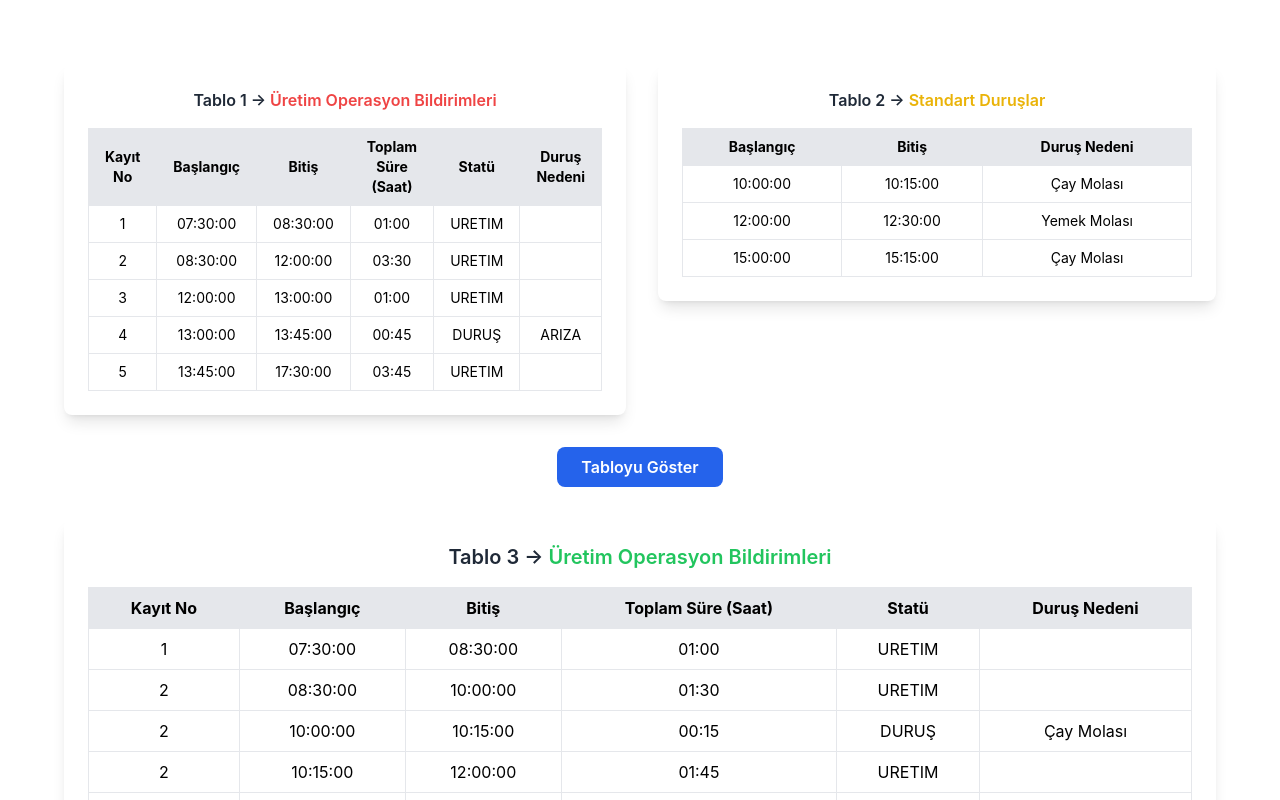
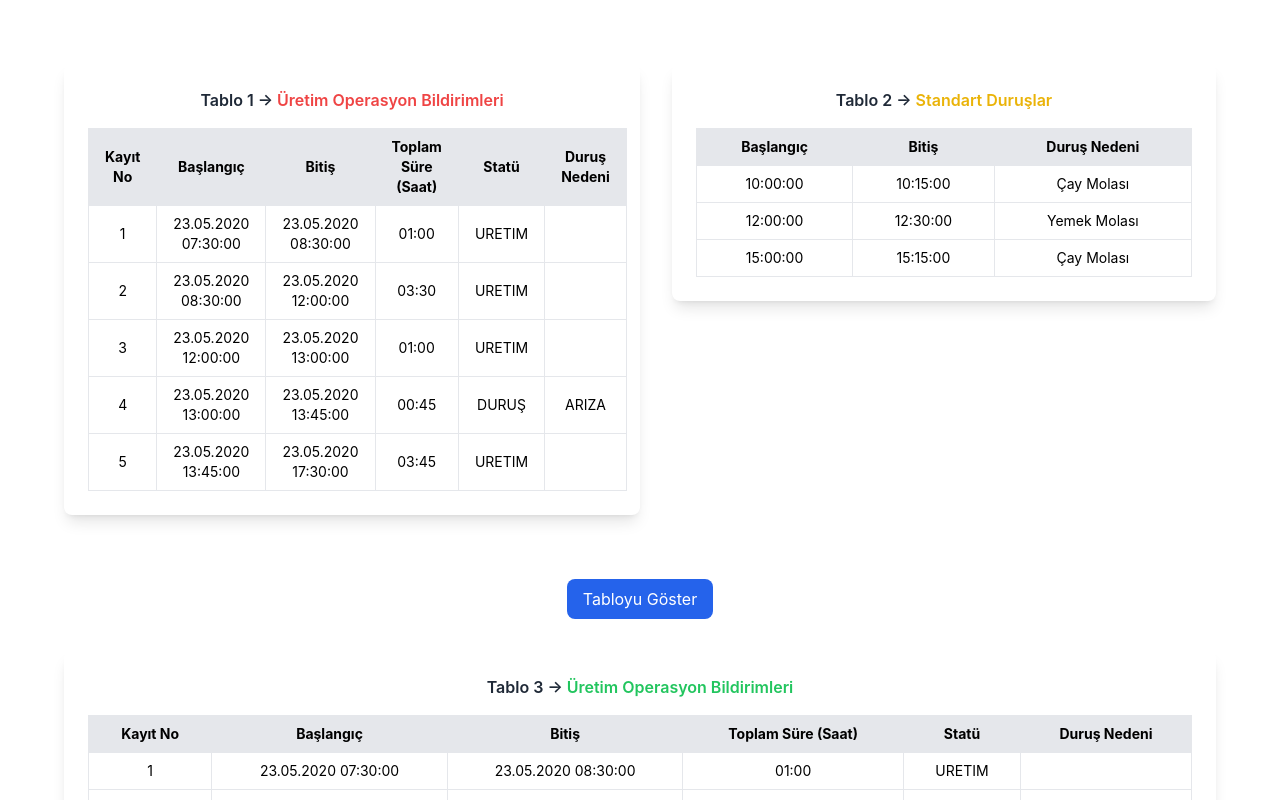
Before and after one commit to ilyaskoccc/dinamoPlus, a React (Vite) app: page / in a window 1280 px wide. Both pictures are taken after a click on the button "Tabloyu Göster". Shown: the top 800 px of the page. Built offline with nearby package versions, Linux system fonts and the light colour scheme.

Commit message:
Project is done.

```diff
--- a/package.json
+++ b/package.json
@@ -10,6 +10,7 @@
     "preview": "vite preview"
   },
   "dependencies": {
+    "date-fns": "^4.1.0",
     "react": "^18.3.1",
     "react-dom": "^18.3.1"
   },
--- a/src/App.jsx
+++ b/src/App.jsx
@@ -1,7 +1,7 @@
 import React, { useState } from "react";
+import { format } from "date-fns";
 import "./App.css";
 
-// Function to calculate the duration in "HH:MM" format
 const calculateDuration = (startDate, endDate) => {
   const start = new Date(`2020-05-23T${startDate}`);
   const end = new Date(`2020-05-23T${endDate}`);
@@ -77,7 +77,7 @@ function App() {
   ]);
   const [combinedData, setCombinedData] = useState([]);
   const [showCombinedTable, setShowCombinedTable] = useState(false);
-  // Function to merge production data and standard stops
+
   const mergeData = () => {
     const allData = [
       ...table1Data.map((item) => ({
@@ -94,19 +94,16 @@ function App() {
       })),
     ];
 
-    // Create combined data by splitting production and stop data
     const combined = [];
 
     table1Data.forEach((item) => {
       const productionStart = new Date(`2020-05-23T${item.startDate}`);
       const productionEnd = new Date(`2020-05-23T${item.endDate}`);
 
-      // Check for breaks and split production accordingly
       table2Data.forEach((stop) => {
         const stopStart = new Date(`2020-05-23T${stop.startDate_2}`);
         const stopEnd = new Date(`2020-05-23T${stop.endDate_2}`);
 
-        // If the production time overlaps with a stop time, split accordingly
         if (productionStart < stopEnd && productionEnd > stopStart) {
           if (productionStart < stopStart) {
             combined.push({
@@ -140,7 +137,6 @@ function App() {
         }
       });
 
-      // If no break, keep the full production time
       if (
         combined.filter((entry) => entry.type === "production").length === 0
       ) {
@@ -148,7 +144,6 @@ function App() {
       }
     });
 
-    // Manually add the "ARIZA" row if not already included
     table1Data.forEach((item) => {
       if (
         item.stopInfo === "ARIZA" &&
@@ -158,7 +153,6 @@ function App() {
       }
     });
 
-    // Sort by start date
     combined.sort((a, b) => {
       const dateA = new Date(`2020-05-23T${a.startDate}`);
       const dateB = new Date(`2020-05-23T${b.startDate}`);
@@ -198,8 +192,18 @@ function App() {
               {table1Data.map((item, index) => (
                 <tr key={index}>
                   <td className="border px-4 py-2">{item.id}</td>
-                  <td className="border px-4 py-2">{item.startDate}</td>
-                  <td className="border px-4 py-2">{item.endDate}</td>
+                  <td className="border px-4 py-2">
+                    {format(
+                      new Date(`2020-05-23T${item.startDate}`),
+                      "dd.MM.yyyy HH:mm:ss"
+                    )}
+                  </td>
+                  <td className="border px-4 py-2">
+                    {format(
+                      new Date(`2020-05-23T${item.endDate}`),
+                      "dd.MM.yyyy HH:mm:ss"
+                    )}
+                  </td>
                   <td className="border px-4 py-2">{item.totalHours}</td>
                   <td className="border px-4 py-2">{item.status}</td>
                   <td className="border px-4 py-2">{item.stopInfo}</td>
@@ -216,17 +220,17 @@ function App() {
           <table className="w-full border border-gray-300 text-sm">
             <thead>
               <tr className="bg-gray-200">
-                <th className="border px-2 py-2 text-center">Başlangıç</th>
-                <th className="border px-2 py-2 text-center">Bitiş</th>
-                <th className="border px-2 py-2 text-center">Duruş Nedeni</th>
+                <th className="border px-4 py-2 text-center">Başlangıç</th>
+                <th className="border px-4 py-2 text-center">Bitiş</th>
+                <th className="border px-4 py-2 text-center">Duruş Nedeni</th>
               </tr>
             </thead>
             <tbody>
               {table2Data.map((item, index) => (
                 <tr key={index}>
-                  <td className="border px-2 py-2">{item.startDate_2}</td>
-                  <td className="border px-2 py-2">{item.endDate_2}</td>
-                  <td className="border px-2 py-2">{item.stopInfo_2}</td>
+                  <td className="border px-4 py-2">{item.startDate_2}</td>
+                  <td className="border px-4 py-2">{item.endDate_2}</td>
+                  <td className="border px-4 py-2">{item.stopInfo_2}</td>
                 </tr>
               ))}
             </tbody>
@@ -236,20 +240,20 @@ function App() {
 
       <button
         onClick={handleButtonClick}
-        className="bg-blue-600 text-white font-semibold px-6 py-2 rounded-lg hover:bg-blue-700 transition duration-300"
+        className="mt-8 py-2 px-4 bg-blue-600 text-white rounded-lg"
       >
         Tabloyu Göster
       </button>
 
       {showCombinedTable && (
-        <div className="bg-white shadow-lg rounded-lg p-6 w-full max-w-6xl mt-8">
-          <h2 className="text-xl font-semibold mb-4 text-gray-800">
+        <div className="mt-8 bg-white shadow-lg rounded-lg p-6 w-full max-w-6xl">
+          <h2 className="text-base font-semibold mb-4 text-gray-800">
             Tablo 3 →{" "}
             <span className="text-green-500">
               Üretim Operasyon Bildirimleri
             </span>
           </h2>
-          <table className="w-full border border-gray-300">
+          <table className="w-full border border-gray-300 text-sm">
             <thead>
               <tr className="bg-gray-200">
                 <th className="border px-4 py-2 text-center">Kayıt No</th>
@@ -266,8 +270,18 @@ function App() {
               {combinedData.map((item, index) => (
                 <tr key={index}>
                   <td className="border px-4 py-2">{item.id}</td>
-                  <td className="border px-4 py-2">{item.startDate}</td>
-                  <td className="border px-4 py-2">{item.endDate}</td>
+                  <td className="border px-4 py-2">
+                    {format(
+                      new Date(`2020-05-23T${item.startDate}`),
+                      "dd.MM.yyyy HH:mm:ss"
+                    )}
+                  </td>
+                  <td className="border px-4 py-2">
+                    {format(
+                      new Date(`2020-05-23T${item.endDate}`),
+                      "dd.MM.yyyy HH:mm:ss"
+                    )}
+                  </td>
                   <td className="border px-4 py-2">{item.totalHours}</td>
                   <td className="border px-4 py-2">{item.status}</td>
                   <td className="border px-4 py-2">{item.stopInfo}</td>
```
Also changed, not shown: 1 other file (tests, documents, lock files or other folders).
